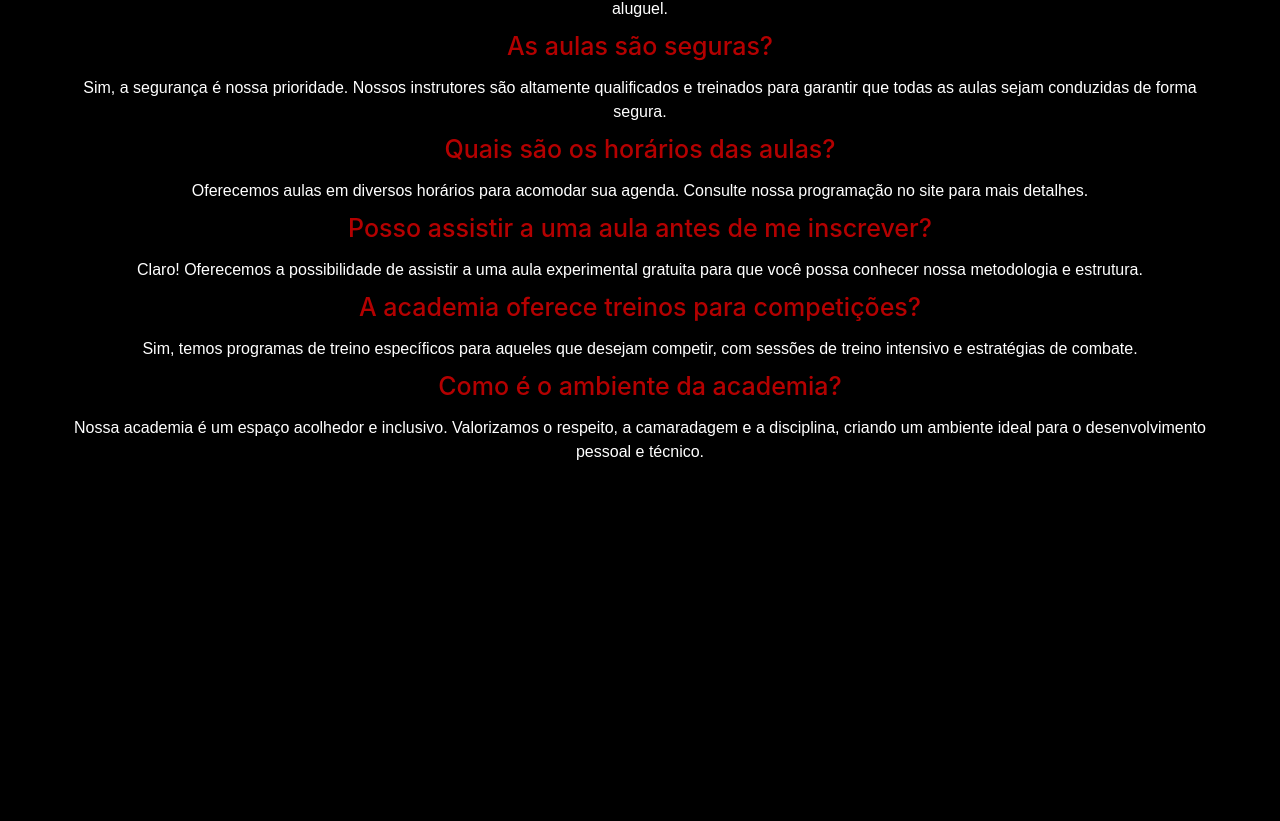
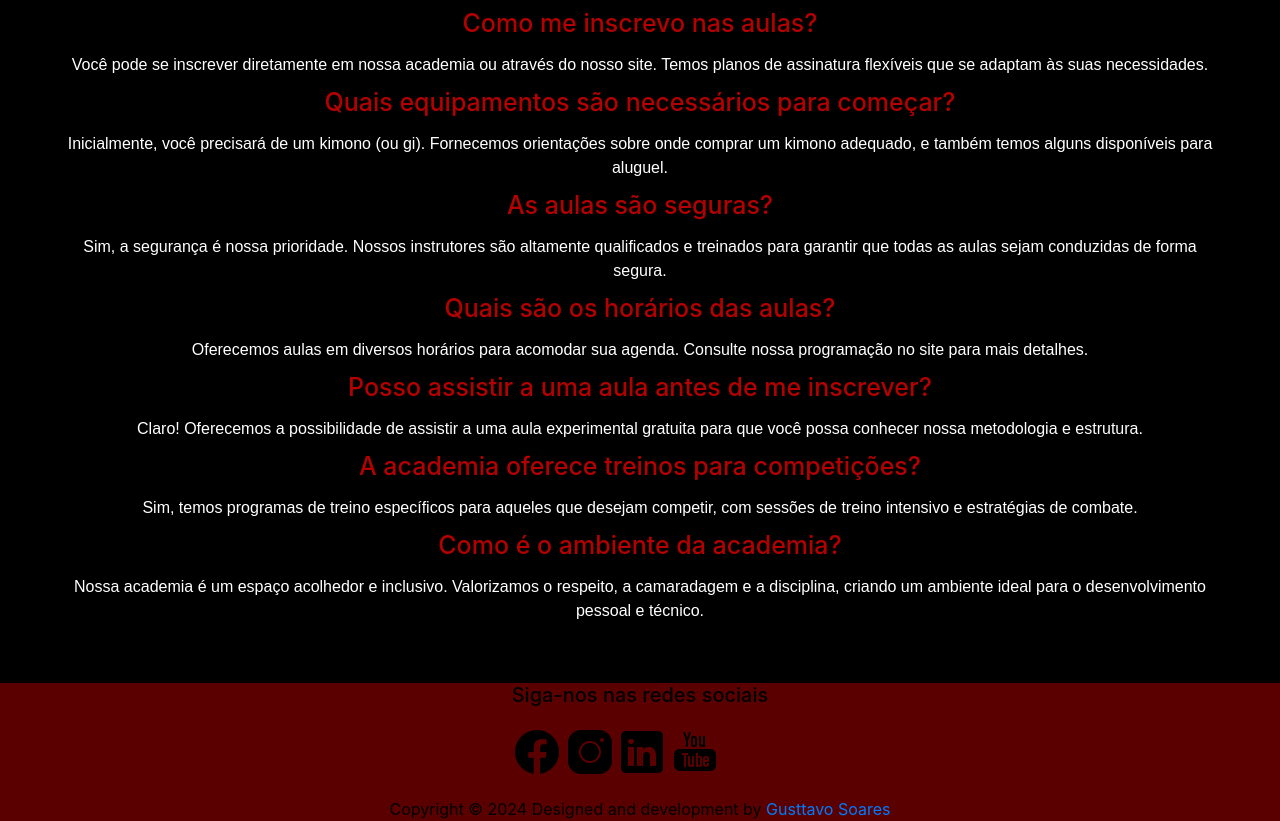
Before and after one commit to Gusttavo-Soares/IronPulse-Bjj, a plain HTML site: page index.html in a window 1280 px wide. Shown: the part 3926-4747 px from the top of the page. Before the commit the page ends 4450 px from the top, so only its background shows below. Drawn offline with nearby package versions, Linux system fonts and the light colour scheme.

Commit message:
Finalizando Html

```diff
--- /dev/null
+++ b/css/footer.css
@@ -0,0 +1,14 @@
+footer{
+    background-color: #ff00005a;
+    display: flex;
+    align-items: center;
+    color: black;
+    flex-direction: column;
+    gap: 2rem;
+}
+#footer h2{
+    margin-bottom: 2rem;
+}
+footer article{
+    font-size: 1.6rem;
+}
--- a/css/main.css
+++ b/css/main.css
@@ -55,7 +55,8 @@
     flex-direction: column;
     align-items: center;
     margin: 5rem;
-    padding-top: 10rem;
+    padding: 10rem;
+    border: .1rem solid #ff0000b4;
 }
 
 #mapa h2 {
@@ -123,6 +124,12 @@
     border: .1rem solid #ff0000b4;
     border-radius: 1rem;
 }
+#form button{
+    background-color:#ff000055;
+    color: #ff0000b4;
+    border: .1rem solid #ff0000b4;
+    padding: 1rem 3rem;
+}
 
 #faq {
     text-align: center;
--- a/index.html
+++ b/index.html
@@ -37,21 +37,35 @@
     <section id="sobre">
       <section id="texto">
         <h2>Sobre a <strong>IronPulse BJJ</strong></h2>
-                <article>Na Evolução Jiu-Jitsu, nosso compromisso é fornecer uma experiência incomparável aos nossos alunos, combinando o respeito pela tradição com a inovação tecnológica e um espaço acolhedor e funcional. Acreditamos que cada membro merece o melhor em termos de atendimento, tecnologia e instalações. Estamos dedicados a criar uma experiência enriquecedora e transformadora. Nosso compromisso com a excelência é refletido em cada aspecto de nossa academia, desde o atendimento ao cliente até o uso inovador da tecnologia e a qualidade de nossas instalações. Venha fazer parte de nossa comunidade e descubra o melhor do jiu-jitsu conosco!
+        <article>Na Evolução Jiu-Jitsu, nosso compromisso é fornecer uma experiência incomparável aos nossos alunos,
+          combinando o respeito pela tradição com a inovação tecnológica e um espaço acolhedor e funcional. Acreditamos
+          que cada membro merece o melhor em termos de atendimento, tecnologia e instalações. Estamos dedicados a criar
+          uma experiência enriquecedora e transformadora. Nosso compromisso com a excelência é refletido em cada aspecto
+          de nossa academia, desde o atendimento ao cliente até o uso inovador da tecnologia e a qualidade de nossas
+          instalações. Venha fazer parte de nossa comunidade e descubra o melhor do jiu-jitsu conosco!
         </article>
         <h3>Clientes em <strong>Primeiro Lugar</strong></h3>
         <article>
-                    Nosso objetivo é criar um ambiente onde cada aluno se sinta valorizado e apoiado em sua jornada no jiu-jitsu. Nossos instrutores altamente qualificados estão sempre prontos para fornecer orientação personalizada, respeitando o ritmo e os objetivos individuais de cada um. A comunidade Evolução Jiu-Jitsu é construída sobre os pilares da camaradagem, respeito e disciplina, criando um espaço onde todos podem crescer e prosperar.
+          Nosso objetivo é criar um ambiente onde cada aluno se sinta valorizado e apoiado em sua jornada no jiu-jitsu.
+          Nossos instrutores altamente qualificados estão sempre prontos para fornecer orientação personalizada,
+          respeitando o ritmo e os objetivos individuais de cada um. A comunidade Evolução Jiu-Jitsu é construída sobre
+          os pilares da camaradagem, respeito e disciplina, criando um espaço onde todos podem crescer e prosperar.
         </article>
 
         <h3>Tecnologia de <strong>Última Geração</strong></h3>
         <article>
-                    Para assegurar que nossos alunos tenham acesso às melhores ferramentas de aprendizado, integramos tecnologia de ponta em nossa metodologia. Utilizamos plataformas digitais para agendamento de aulas, feedback em tempo real e acompanhamento do progresso. Além disso, oferecemos recursos de vídeo e análise técnica para ajudar nossos membros a aperfeiçoarem suas técnicas e estratégias, tanto dentro quanto fora do tatame.
+          Para assegurar que nossos alunos tenham acesso às melhores ferramentas de aprendizado, integramos tecnologia
+          de ponta em nossa metodologia. Utilizamos plataformas digitais para agendamento de aulas, feedback em tempo
+          real e acompanhamento do progresso. Além disso, oferecemos recursos de vídeo e análise técnica para ajudar
+          nossos membros a aperfeiçoarem suas técnicas e estratégias, tanto dentro quanto fora do tatame.
         </article>
 
         <h3>Espaços <strong>Inspiradores</strong></h3>
         <article>
-                    Nossas instalações são projetadas para oferecer conforto, segurança e inspiração. Os tatames são de alta qualidade, garantindo a segurança durante os treinos. Áreas de treino bem iluminadas e ventiladas proporcionam um ambiente saudável e agradável. Oferecemos também zonas de relaxamento e socialização, onde os alunos podem interagir e fortalecer os laços de comunidade.
+          Nossas instalações são projetadas para oferecer conforto, segurança e inspiração. Os tatames são de alta
+          qualidade, garantindo a segurança durante os treinos. Áreas de treino bem iluminadas e ventiladas proporcionam
+          um ambiente saudável e agradável. Oferecemos também zonas de relaxamento e socialização, onde os alunos podem
+          interagir e fortalecer os laços de comunidade.
         </article>
       </section>
       <img src="./assets/midias/armlokjpg.jpg" alt="Foto da academia">
@@ -69,7 +83,7 @@
       </ol>
       <section class="carousel-inner">
         <div class="carousel-item active ">
-                <img  class="d-block w-100 tam" src="./assets/midias/2camp.jpg" alt="Primeiro Slide">
+          <img class="d-block w-100 tam" src="./assets/midias/2camp.jpg" alt="Primeiro Slide">
         </div>
         <div class="carousel-item">
           <img class="d-block w-100 tam" src="./assets/midias/3cria.jpg" alt="Segundo Slide">
@@ -104,7 +118,7 @@
       <form id="form">
         <h2 id="titulo">Faça sua pré matrícula</h2>
         <fieldset id="formulario">
-                    <label  for=""></label>
+          <label for=""></label>
           <input type="text" id="nome" name="nome" placeholder="Nome completo" autocomplete="name">
 
           <label for="email"></label>
@@ -115,11 +129,10 @@
 
           <label for="nascimento"></label>
           <input type="text" id="nascimento" name="nascimento" placeholder="Data de nascimento">
-
         </fieldset>
+        <button>Enviar</button>
       </form>
     </section>
-
     <section id="mapa">
       <h2><a href="#">Nossa Unidade</a></h2>
       <article>Ficamos localizados próximo ao centro de Taguatinga, na avenida Sandu Norte. Ao lado do SENAI
@@ -129,29 +142,38 @@
       </iframe>
     </section>
 
-
     <section id="faq">
       <h2>Perguntas Frequentes (FAQ)</h2>
       <h3>O que é jiu-jitsu?</h3>
-                <article>O jiu-jitsu é uma arte marcial focada em técnicas de alavancas, estrangulamentos e imobilizações, permitindo que uma pessoa neutralize um oponente maior e mais forte.</article>
+      <article>O jiu-jitsu é uma arte marcial focada em técnicas de alavancas, estrangulamentos e imobilizações,
+        permitindo que uma pessoa neutralize um oponente maior e mais forte.</article>
       <h3>Preciso ter experiência prévia em artes marciais para me inscrever?</h3>
-                <article>Não, nossa academia está aberta a todos, desde iniciantes completos até praticantes avançados. Temos aulas adaptadas a todos os níveis de habilidade.</article>
+      <article>Não, nossa academia está aberta a todos, desde iniciantes completos até praticantes avançados. Temos
+        aulas adaptadas a todos os níveis de habilidade.</article>
       <h3>Quais são os benefícios de praticar jiu-jitsu?</h3>
-                <article>O jiu-jitsu melhora a forma física, a autoconfiança, a disciplina e o controle emocional. Além disso, é uma excelente forma de defesa pessoal.</article>
+      <article>O jiu-jitsu melhora a forma física, a autoconfiança, a disciplina e o controle emocional. Além disso, é
+        uma excelente forma de defesa pessoal.</article>
       <h3>Como me inscrevo nas aulas?</h3>
-                <article>Você pode se inscrever diretamente em nossa academia ou através do nosso site. Temos planos de assinatura flexíveis que se adaptam às suas necessidades.</article>
+      <article>Você pode se inscrever diretamente em nossa academia ou através do nosso site. Temos planos de assinatura
+        flexíveis que se adaptam às suas necessidades.</article>
       <h3>Quais equipamentos são necessários para começar?</h3>
-                <article>Inicialmente, você precisará de um kimono (ou gi). Fornecemos orientações sobre onde comprar um kimono adequado, e também temos alguns disponíveis para aluguel.</article>
+      <article>Inicialmente, você precisará de um kimono (ou gi). Fornecemos orientações sobre onde comprar um kimono
+        adequado, e também temos alguns disponíveis para aluguel.</article>
       <h3>As aulas são seguras?</h3>
-                <article>Sim, a segurança é nossa prioridade. Nossos instrutores são altamente qualificados e treinados para garantir que todas as aulas sejam conduzidas de forma segura.</article>
+      <article>Sim, a segurança é nossa prioridade. Nossos instrutores são altamente qualificados e treinados para
+        garantir que todas as aulas sejam conduzidas de forma segura.</article>
       <h3>Quais são os horários das aulas?</h3>
-                <article>Oferecemos aulas em diversos horários para acomodar sua agenda. Consulte nossa programação no site para mais detalhes.</article>
+      <article>Oferecemos aulas em diversos horários para acomodar sua agenda. Consulte nossa programação no site para
+        mais detalhes.</article>
       <h3>Posso assistir a uma aula antes de me inscrever?</h3>
-                <article>Claro! Oferecemos a possibilidade de assistir a uma aula experimental gratuita para que você possa conhecer nossa metodologia e estrutura.</article>
+      <article>Claro! Oferecemos a possibilidade de assistir a uma aula experimental gratuita para que você possa
+        conhecer nossa metodologia e estrutura.</article>
       <h3>A academia oferece treinos para competições?</h3>
-                <article>Sim, temos programas de treino específicos para aqueles que desejam competir, com sessões de treino intensivo e estratégias de combate.</article>
+      <article>Sim, temos programas de treino específicos para aqueles que desejam competir, com sessões de treino
+        intensivo e estratégias de combate.</article>
       <h3>Como é o ambiente da academia?</h3>
-                <article>Nossa academia é um espaço acolhedor e inclusivo. Valorizamos o respeito, a camaradagem e a disciplina, criando um ambiente ideal para o desenvolvimento pessoal e técnico.</article>
+      <article>Nossa academia é um espaço acolhedor e inclusivo. Valorizamos o respeito, a camaradagem e a disciplina,
+        criando um ambiente ideal para o desenvolvimento pessoal e técnico.</article>
     </section>
 
     <section id="whats">
@@ -160,6 +182,18 @@
 
   </main>
   <footer>
+    <section id="footer">
+      <h2>Siga-nos nas redes sociais</h2>
+      <section>
+        <a href="#"><img src="./assets/midias/icons8-facebook-logo-50.png" alt="Facebook"></a>
+        <a href="#"><img src="./assets/midias/icons8-instagram-logo-50.png" alt="Instagram"></a>
+        <a href="#"> <img src="./assets/midias/icons8-linkedin-logo-50.png" alt="Linkedin"></a>
+        <a href="#"> <img src="./assets/midias/icons8-youtube-logo-50.png" alt="Youtube"></a>
+      </section>
+    </section>
+    <article>
+      Copyright © 2024 Designed and development by <a target="_blank" href="https://github.com/Gusttavo-Soares" >Gusttavo Soares</a>
+    </article>
 
   </footer>
 
--- a/style.css
+++ b/style.css
@@ -1,5 +1,6 @@
  @import url(./css/header.css);
  @import url(./css/main.css);
+ @import url(./css/footer.css);
 
  * {
     padding: 0;
```
Also changed, not shown: assets/midias/icons8-facebook-logo-50.png (added), assets/midias/icons8-instagram-logo-50.png (added), assets/midias/icons8-linkedin-logo-50.png (added), assets/midias/icons8-youtube-logo-50.png (added). Lines whose indentation alone changed are shown as unchanged.
